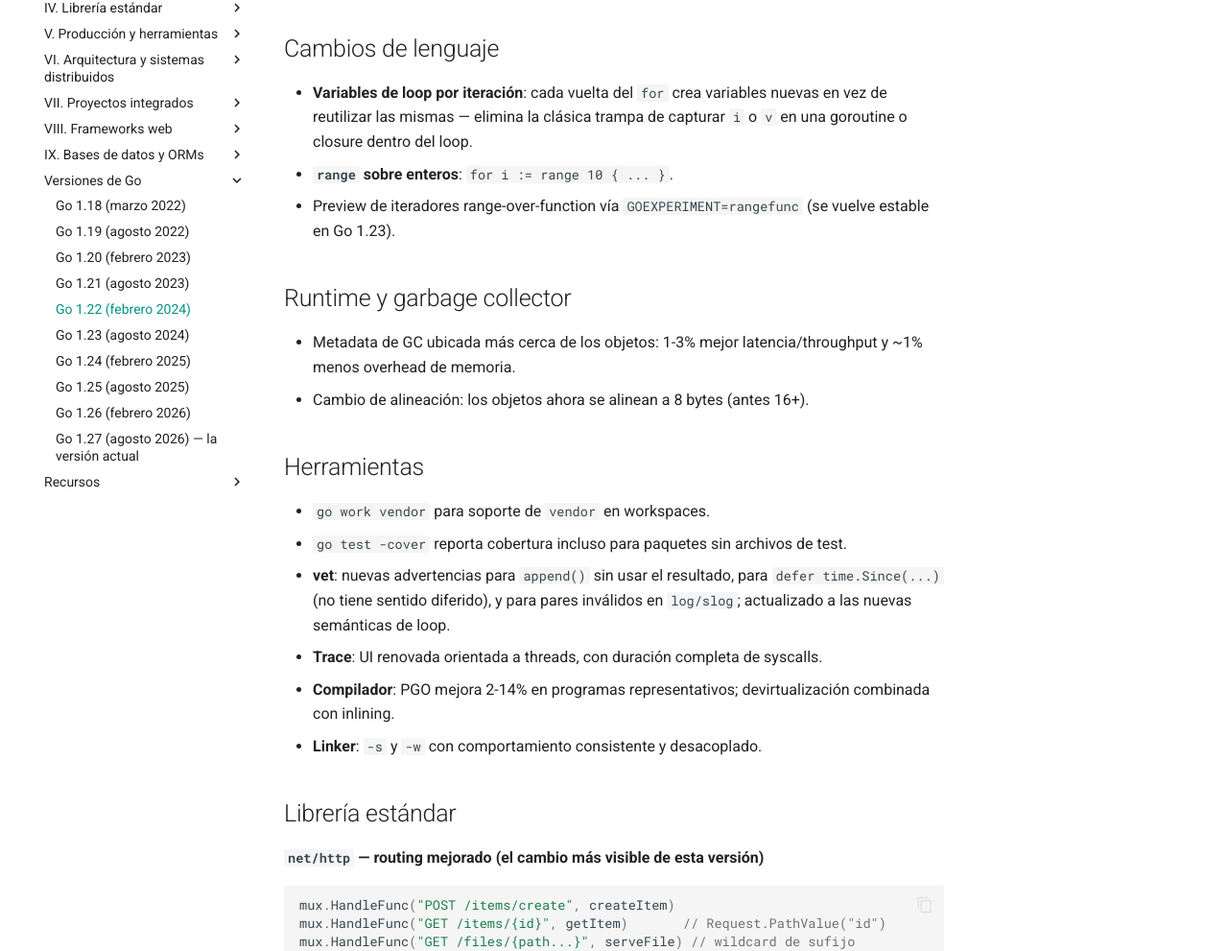
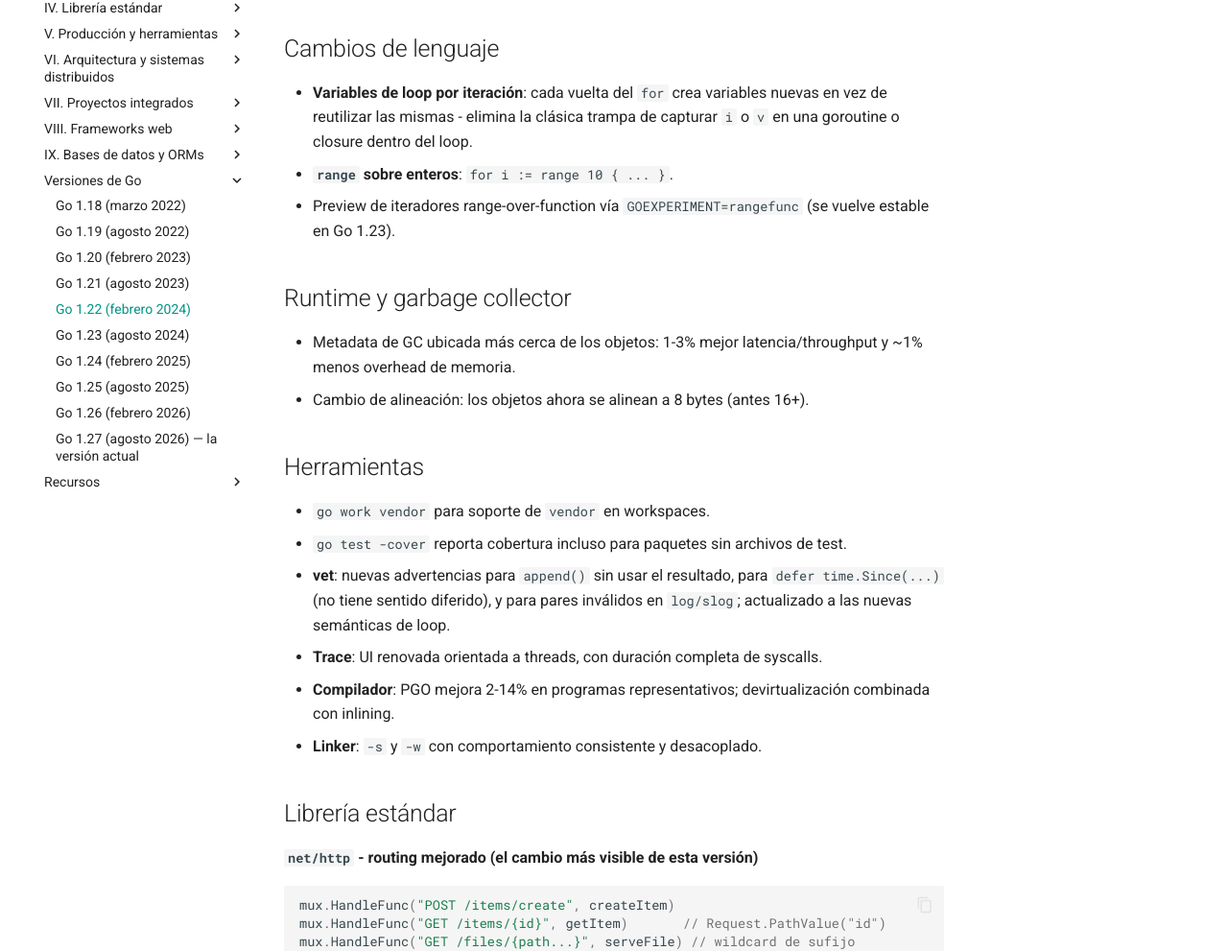
Before and after one commit to jhonsferg/spanish-golang-guide, an MkDocs documentation site: the page built from docs/10-versiones-de-go/go-1-22.md, in a window 1280 px wide and 1400 px high. Shown: the part 238-1229 px from the top of the window at 96% size. Built offline with MkDocs 1.6.1 and Material for MkDocs 9.7.7, drawn with Linux system fonts in a browser that asks for light colours; comment, search, counter and statistics services are not loaded.

Commit message:
fix: reemplazar guion largo por guion simple en go-1-22.md

````diff
--- a/docs/10-versiones-de-go/go-1-22.md
+++ b/docs/10-versiones-de-go/go-1-22.md
@@ -6,7 +6,7 @@ moderniza el router de `net/http` con métodos y wildcards nativos.
 ## Cambios de lenguaje
 
 - **Variables de loop por iteración**: cada vuelta del `for` crea variables
-  nuevas en vez de reutilizar las mismas — elimina la clásica trampa de
+  nuevas en vez de reutilizar las mismas - elimina la clásica trampa de
   capturar `i` o `v` en una goroutine o closure dentro del loop.
 - **`range` sobre enteros**: `for i := range 10 { ... }`.
 - Preview de iteradores range-over-function vía `GOEXPERIMENT=rangefunc`
@@ -34,7 +34,7 @@ moderniza el router de `net/http` con métodos y wildcards nativos.
 
 ## Librería estándar
 
-**`net/http` — routing mejorado (el cambio más visible de esta versión)**
+**`net/http` - routing mejorado (el cambio más visible de esta versión)**
 
 ```go
 mux.HandleFunc("POST /items/create", createItem)
````
